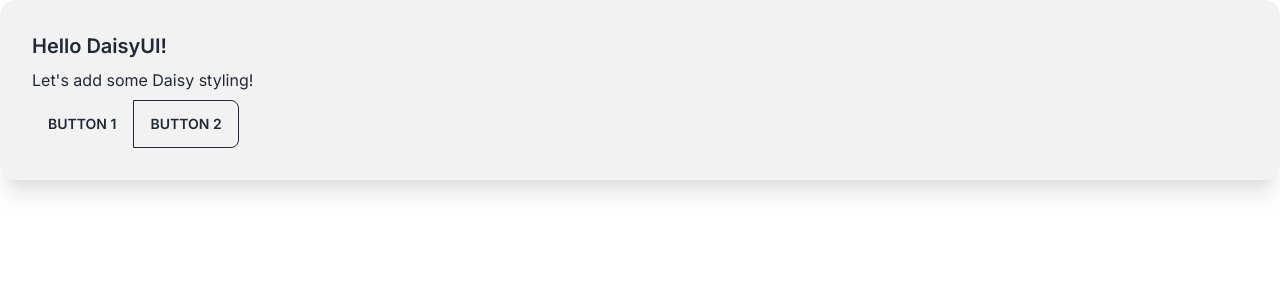
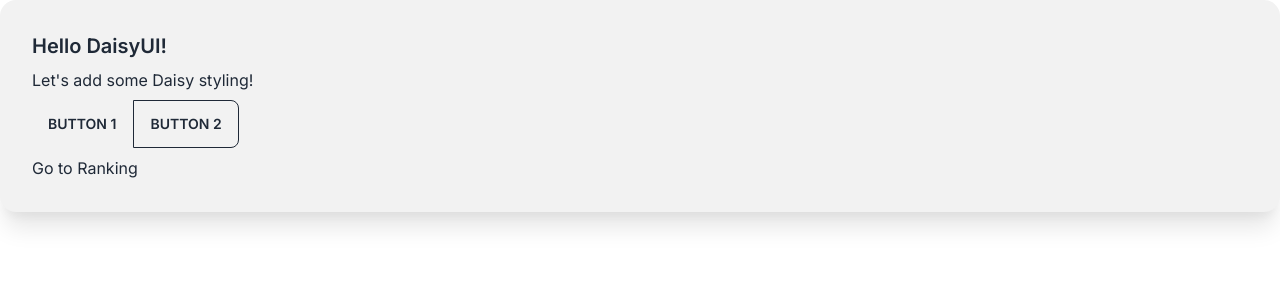
Before and after one commit to hfvienna/jobzilla, a Next.js app: page / in a window 1280 px wide. Shown: the top 300 px of the page. Built offline with nearby package versions, Linux system fonts and the light colour scheme.

Commit message:
Add page structure and linked ranking

```diff
--- a/app/page.js
+++ b/app/page.js
@@ -1,10 +1,12 @@
 'use client'
-// pages/index.js
+// app/page.js
 
 import { useState, useEffect } from 'react';
 import axios from 'axios';
 import './globals.css';
 import 'daisyui/dist/full.css';
+import Link from 'next/link';
+
 
 
 
@@ -30,6 +32,7 @@
         <button className="btn">Button 1</button>
         <button className="btn btn-outline">Button 2</button>
       </div>
+      <Link href="/ranking">Go to Ranking</Link>
     </div>
   </div>
 );
--- /dev/null
+++ b/app/ranking/page.js
@@ -0,0 +1,18 @@
+export default function Ranking() {
+
+  //  const [message, setMessage] = useState('');
+
+  //useEffect(() => {
+  //    async function fetchData() {
+  //      const response = await axios.get('http://localhost:5328/api/hello');
+  //      setMessage(response.data);
+  //    }
+  //    fetchData();
+  //  }, []);
+
+  return (
+    <div className="card bg-base-200 shadow-xl">
+      Ranking
+    </div>
+  );
+  }
```
